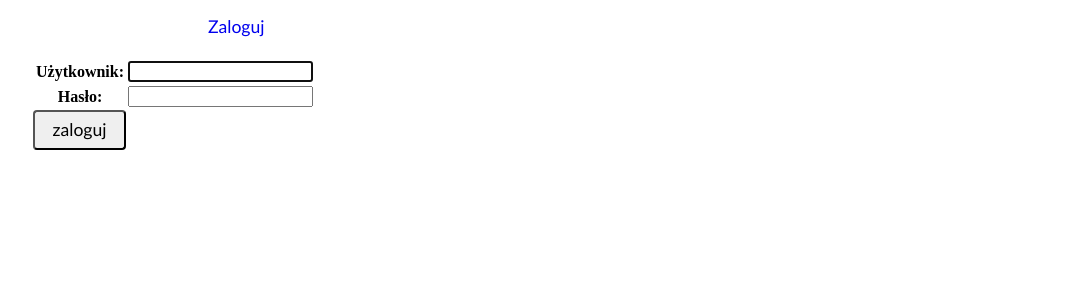
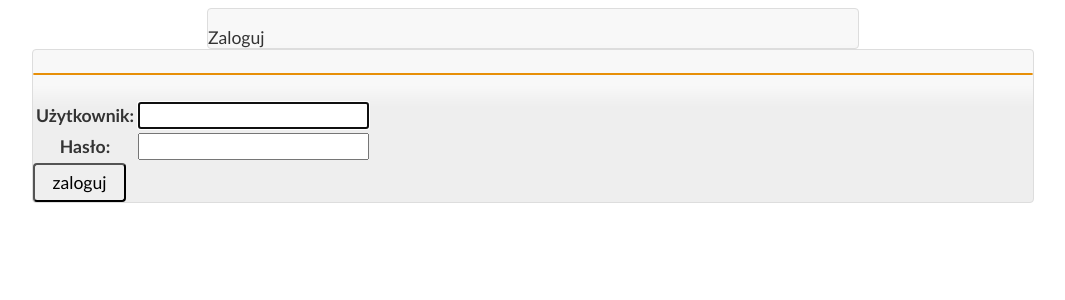
Before and after one commit to pazur/wpp, a Django app: page /login/?next=/songbook/song/1/ in a window 1280 px wide. Shown: the top 300 px of the page, without its empty margins (107-1172 px from the left). Run offline with Django 3.2, Linux system fonts and the light colour scheme; parts of the project's set-up code (start-up, migrations or seed data) failed here and were passed over; some libraries are stand-ins or nearby versions.

Commit message:
Refactor base template.

```diff
--- a/wpp/templates/base.html
+++ b/wpp/templates/base.html
@@ -11,7 +11,7 @@
     {% endblock %}
 </head>
 <body>
-<div id='menu'>
+<div id='menu' class="ui-widget ui-widget-content ui-corner-all">
     <ul>
     {% if user.is_authenticated %}
         <li><a href="{% url song_list %}" class="button">Piosenki</a></li>
@@ -25,8 +25,8 @@
     </ul>
     <div class="clear"></div>
 </div>
-<div id="center">
-    <h1>{% block page_title %}{% endblock %}</h1>
+<div id="center" class="ui-corner-all ui-widget ui-widget-content">
+    <h1 class="page-header ui-widget-header ui-corner-all">{% block page_title %}{% endblock %}</h1>
     <div id="content_wrapper">
     {% block content %}
     {% endblock %}
```
